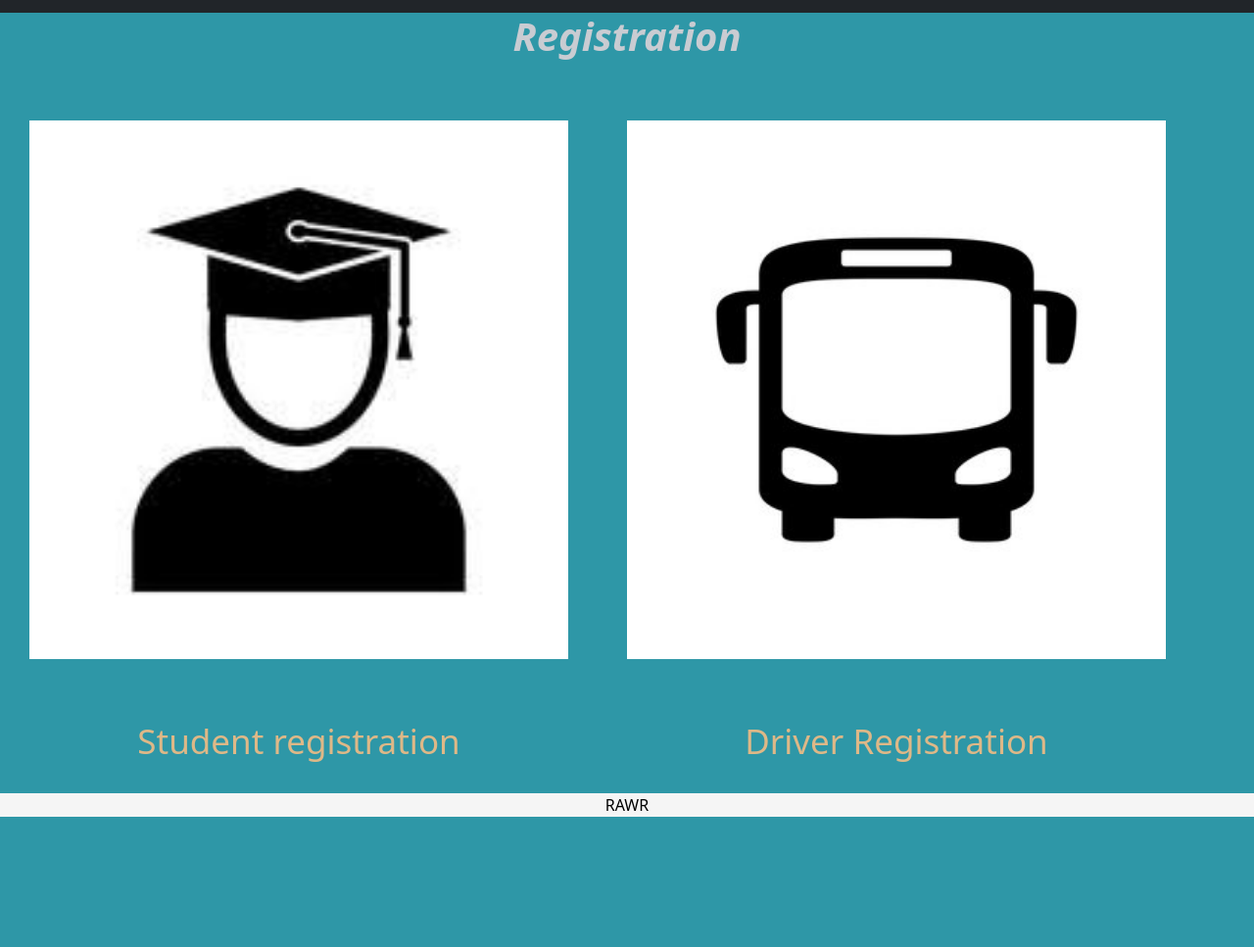
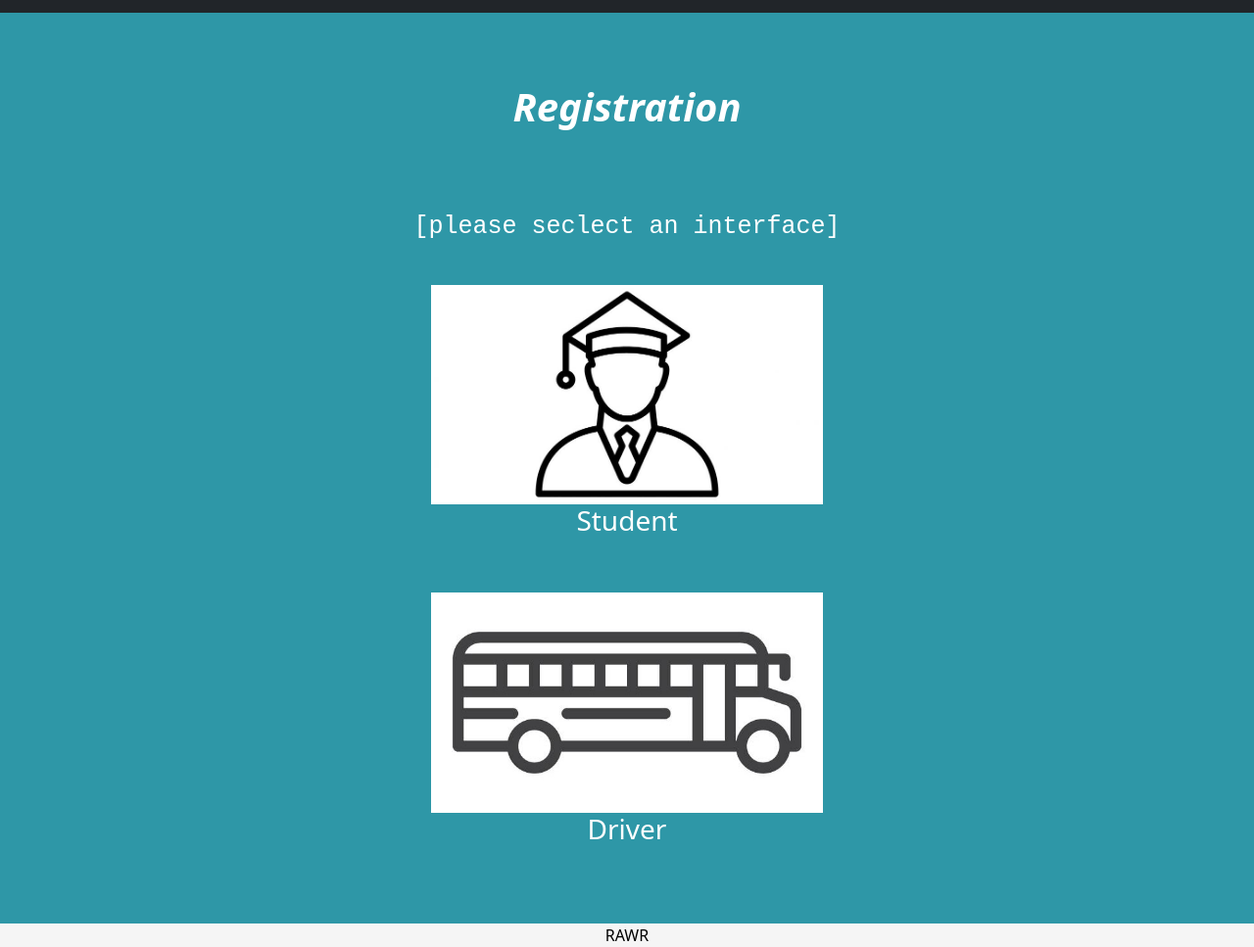
Before and after one commit to ruqaiyahhamed/TechStation-RAWR, a plain HTML site: page Registration.code.html in a window 1280 px wide. Shown: the part 44-1011 px from the top of the page at 98% size. Before the commit the page ends 878 px from the top, so only its background shows below. Drawn offline with nearby package versions, Linux system fonts and the light colour scheme.

Commit message:
Add files via upload

```diff
--- a/Registration.code.html
+++ b/Registration.code.html
@@ -91,22 +91,23 @@
             </ul>
         </div>
         </nav>
-<h1 style="color: rgb(201, 204, 210); text-align: center; font-style:oblique;"><strong> Registration </strong></h1>
-</br>
-<table cellspacing = "500">
+    </br></br></br>
+<h1 style="color: white; text-align: center; font-style:oblique;"><strong> Registration </strong></h1>
+</br></br></br>
+<p style="font-family: monospace ;font-size:25px; color: white; text-align: center;"> [please seclect an interface] </p>
+<br/>
 
-        <tr >
-        <td><img src="student.jpg" alt="student"  style="width:550px"; ></td>
-        <td><img src="bus.jpg"  alt="driver"  style="width:550px";  ></td>
-    </tr>
-    <tr >
-        <td  ><a href = "student regis.html">
-            Student registration </a></td>
-        <td ><a href= "driverregis.html">
-            Driver Registration</a></td>
-    </tr>
+        <img src="student2.jpg" alt="student" class="center" style="width:400px;" >
+        <a href="student regis.html" style="color: white;"> <h3 style="text-align:center ;color:white"> Student</h3> </a>
 
-    </table>
+</br></br>
+
+
+        <img src="bus2.jpg" alt="driver" class="center" style="width:400px;" >
+
+        <a href="driverregis.html" style="color: white;"> <h3 style="text-align:center  ;color:white"> Driver</h3> </a></br></br>
+
+    <br/>
     </body>
     <footer>
         RAWR
```
Also changed, not shown: About Us.html (+2 -1 lines), WaitingList.html (+7 -7 lines), driverregis.html (+1 -1 lines), index.html (+7 -2 lines), student regis.html (+1 -1 lines), bus2.jpg (added), student2.jpg (added), style.css (line endings or trailing spaces).
